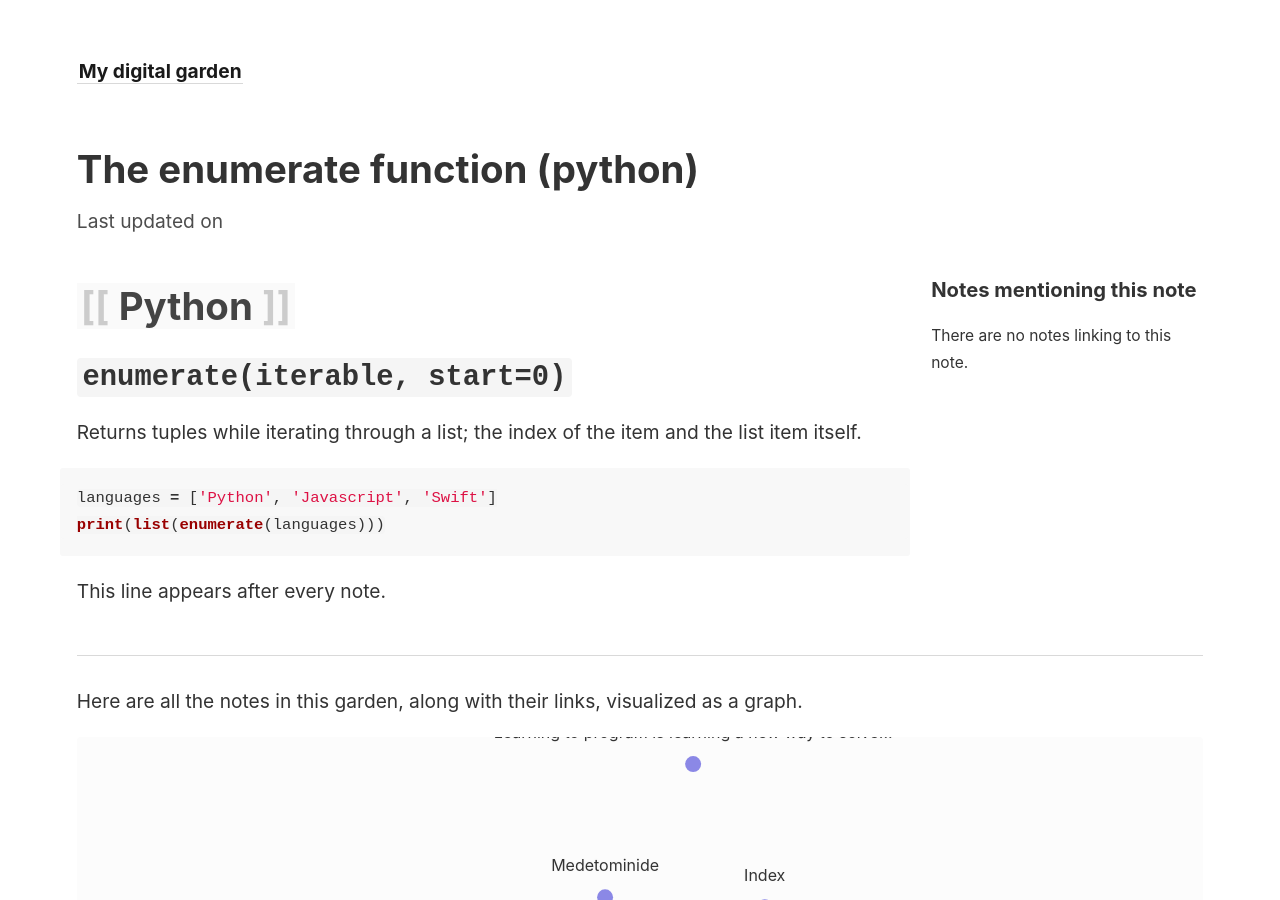
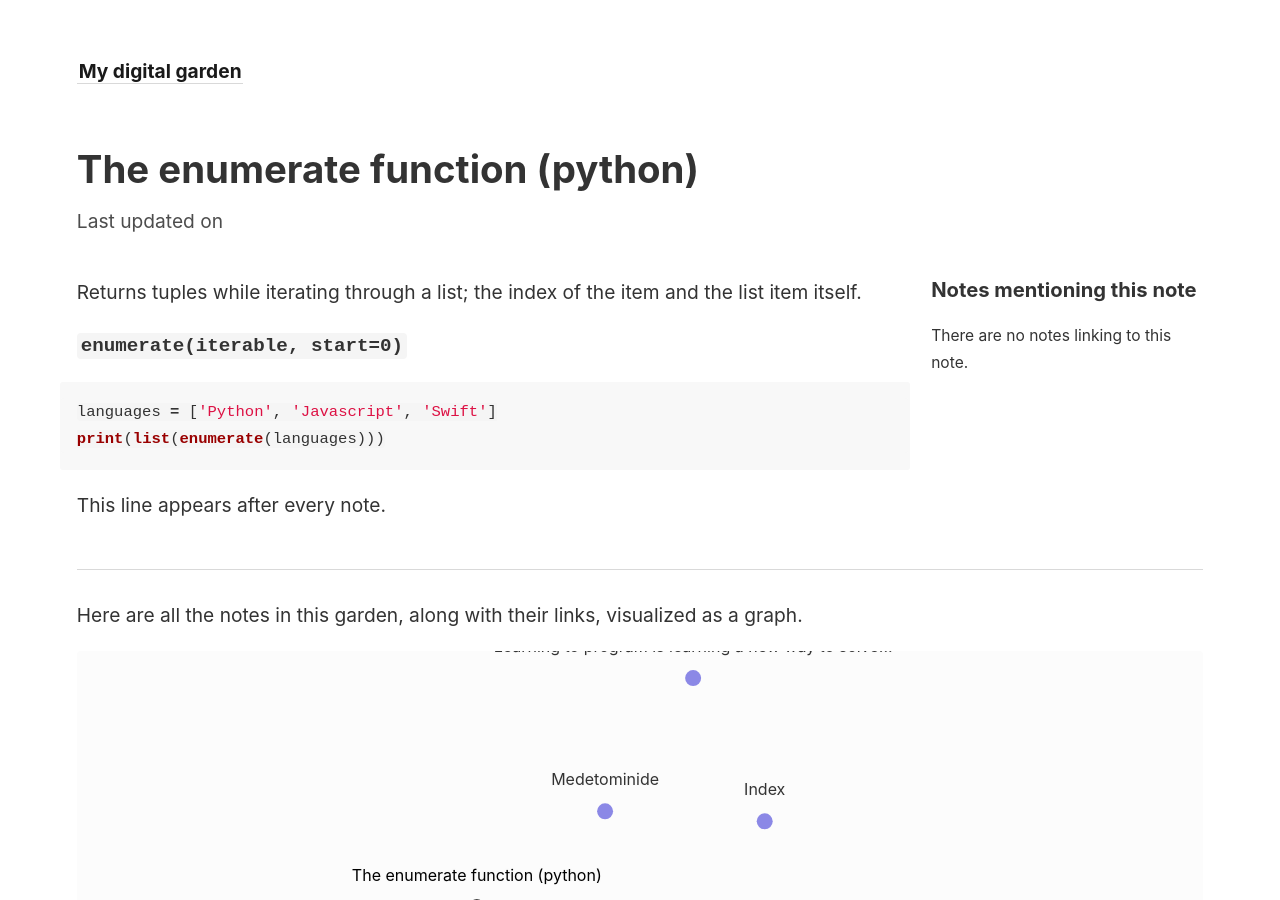
Before and after one commit to emili-o/notes4all, a Jekyll site: the page built from _notes/the enumerate function (Python).md, in a window 1280 px wide and 900 px high. Built offline with Jekyll 4.4.1, drawn with Linux system fonts in a browser that asks for light colours.

Commit message:
[PUBLISHER] Merge #3

````diff
--- a/_notes/the enumerate function (Python).md
+++ b/_notes/the enumerate function (Python).md
@@ -9,11 +9,9 @@
 dg-publish: false
 share: true
 ---
-# [[Python]]
+Returns tuples while iterating through a list; the index of the item and the list item itself.
 
-## `enumerate(iterable, start=0)`
-
-Returns tuples while iterating through a list; the index of the item and the list item itself.
+**`enumerate(iterable, start=0)`**
 
 ```python
 languages = ['Python', 'Javascript', 'Swift']
````
